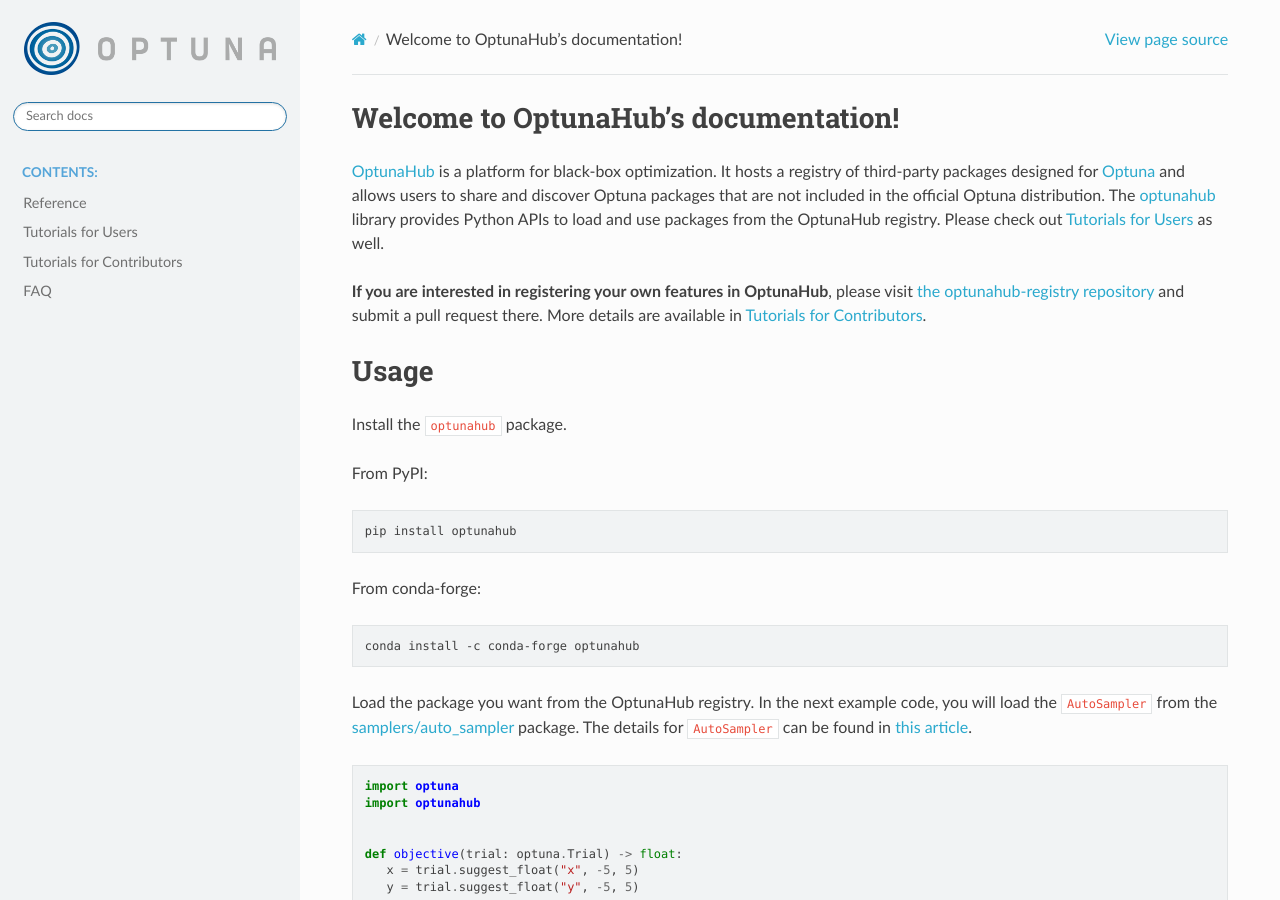
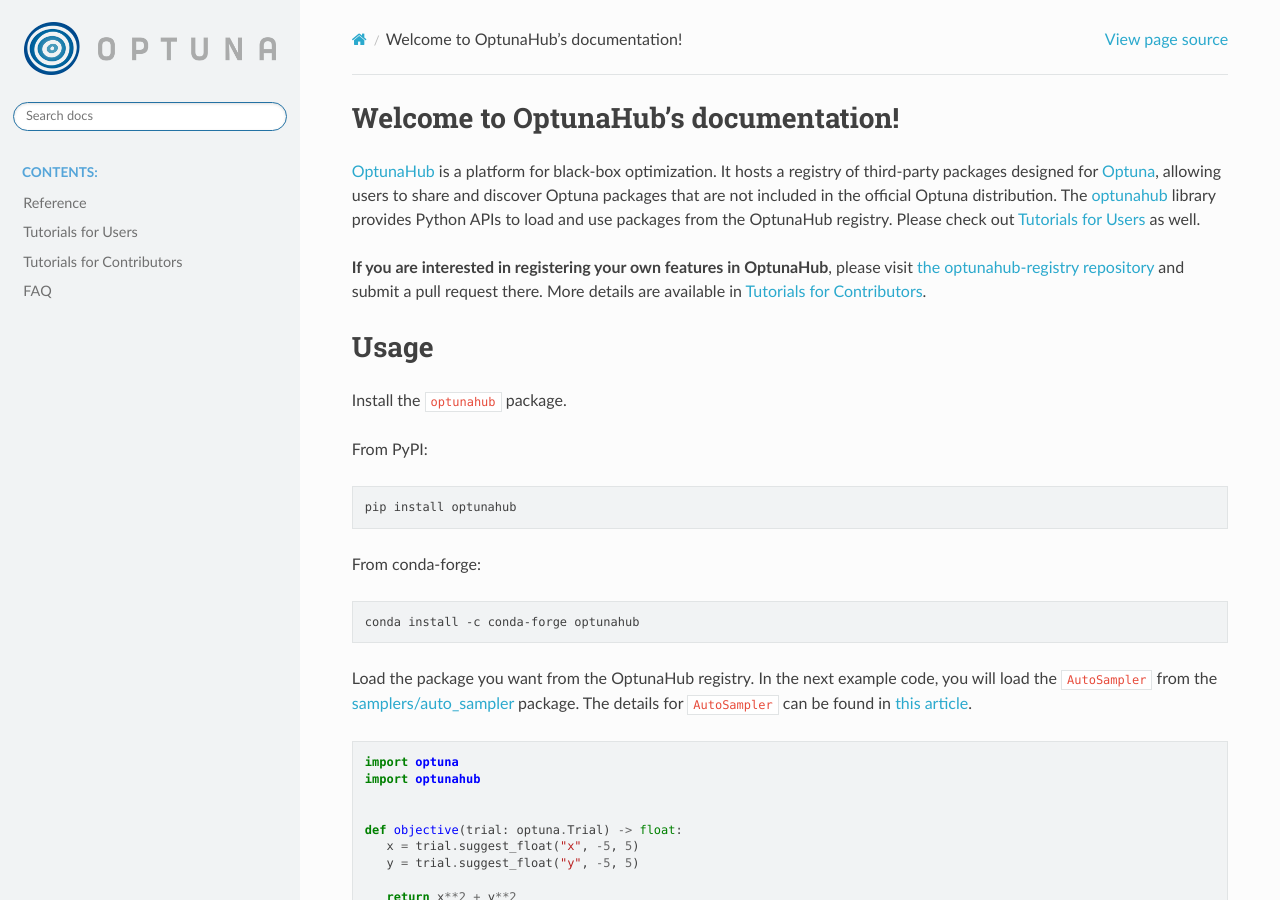
Before and after one commit to optuna/optunahub, a Sphinx documentation site: the page built from docs/source/index.rst, in a window 1280 px wide and 900 px high. Built offline with Sphinx 7.4.7 and the Read the Docs theme 3.1.0, drawn with Linux system fonts in a browser that asks for light colours.

Commit message:
Update docs/source/index.rst
Co-authored-by: Shuhei Watanabe <47781922+nabenabe0928@users.noreply.github.com>

```diff
--- a/docs/source/index.rst
+++ b/docs/source/index.rst
@@ -2,7 +2,7 @@
 =====================================
 
 `OptunaHub <https://hub.optuna.org/>`__ is a platform for black-box optimization.
-It hosts a registry of third-party packages designed for `Optuna <https://optuna.org>`__ and allows users to share and discover Optuna packages that are not included in the official Optuna distribution.
+It hosts a registry of third-party packages designed for `Optuna <https://optuna.org>`__, allowing users to share and discover Optuna packages that are not included in the official Optuna distribution.
 The `optunahub <https://github.com/optuna/optunahub/>`__ library provides Python APIs to load and use packages from the OptunaHub registry.
 Please check out `Tutorials for Users <./tutorials_for_users/index.html>`__  as well.
 
```
